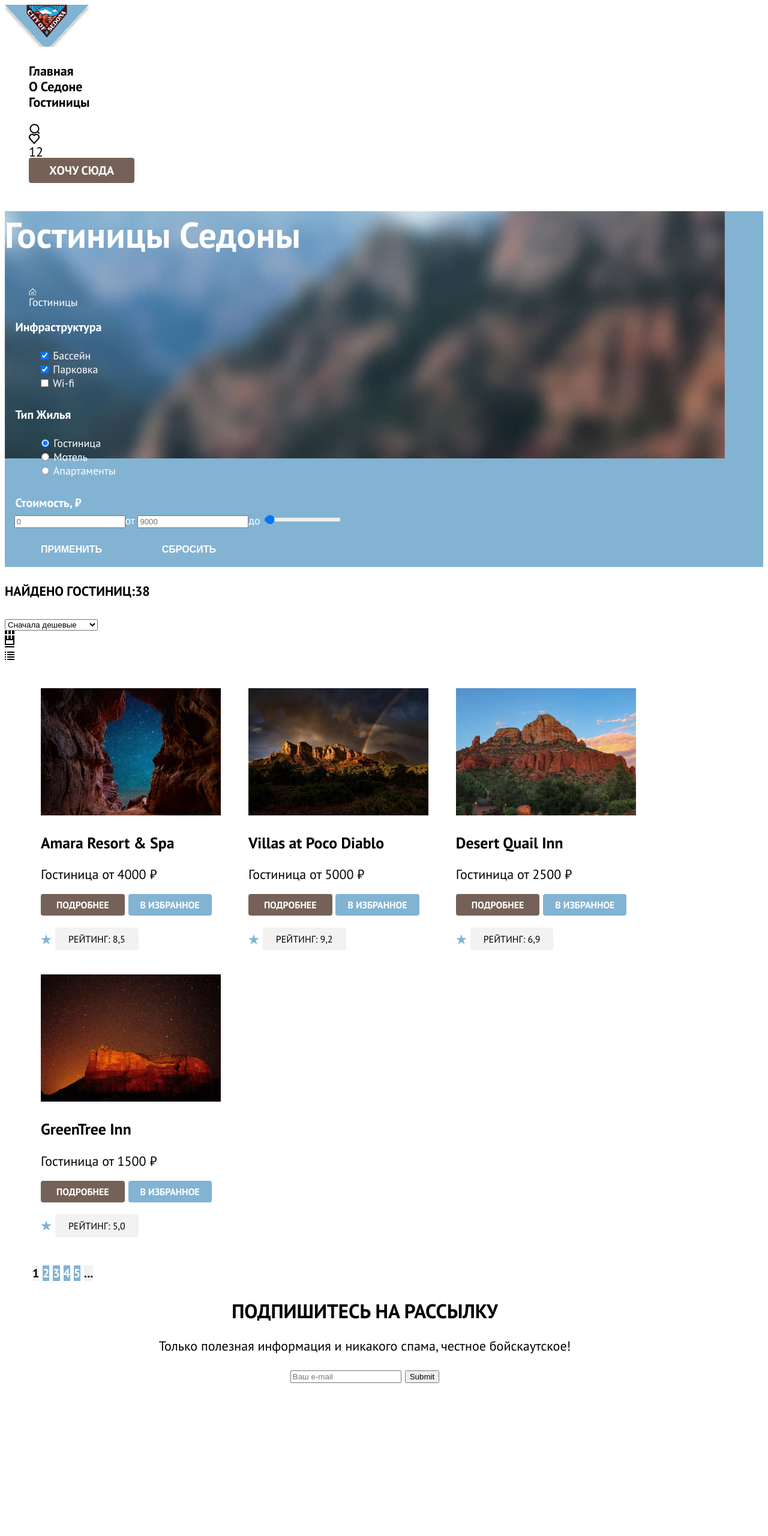
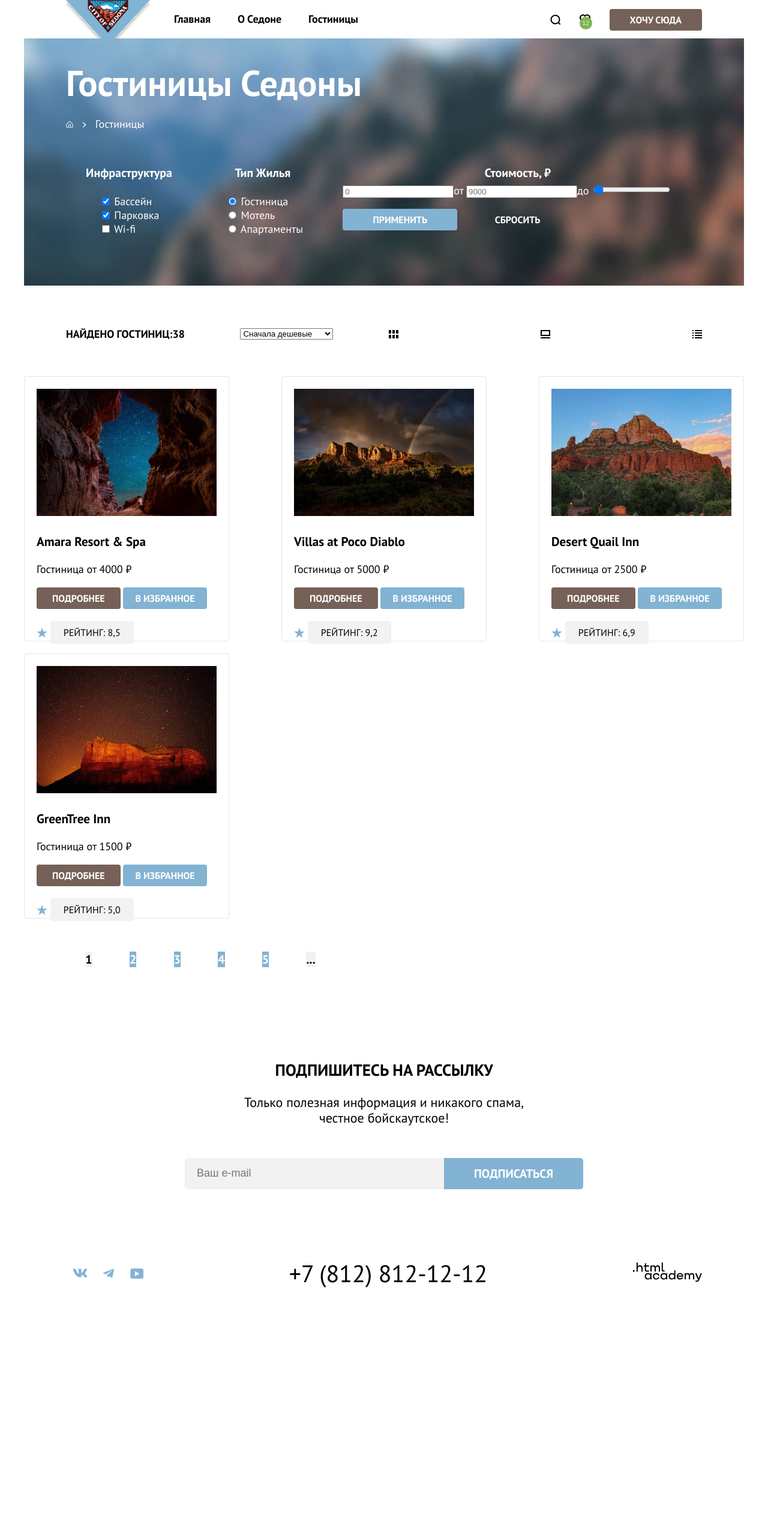
Before and after one commit to EugeneChepkasov/2306205-sedona-36, a plain HTML site: page catalog.html in a window 1280 px wide. Shown: the top 2560 px of the page at 60% size. After the commit the page ends 2182 px from the top, so only its background shows below. Drawn offline with Linux system fonts and the light colour scheme.

Commit message:
Сетки. Главная страница
Пока успел сделать только главную страницу. Застрял с каталогом, немного.

```diff
--- a/catalog.html
+++ b/catalog.html
@@ -55,13 +55,13 @@
               title="Мои избранные гостиницы в Седоне"
             >
               <span class="visually-hidden">Иконка избранного</span>
+              <span class="navigation-favorites-result">12</span>
             </a>
-            <span class="navigation-favorites-result">12</span>
           </li>
 
           <li class="navigation-item">
             <a
-              class="button"
+              class="button button-want"
               href="catalog.html"
               title="Поиск гостиницы в Седоне"
               >Хочу сюда
@@ -71,16 +71,21 @@
       </nav>
     </header>
 
+
     <main class="main-inner">
-      <!-- Cover Search -->
+
       <section class="cover-seach-hotels">
         <header class="inner-header">
           <h1 class="inner-cover-title">Гостиницы Седоны</h1>
 
           <ul class="breadcrumbs">
-            <li class="breadcrumbs-home">
+            <li class="breadcrumbs-icon">
               <a href="index.html" title="Главная" class="breadcrumbs-link">
+                <img src="images/icon-homepage.svg" width="12"  height="12" alt="Домой">
               </a>
+            </li>
+            <li class="breadcrumbs-icon">
+              <img src="images/pointer.svg" width="7px" height="10px">
             </li>
             <li class="breadcrumbs-item">
               <a class="breadcrumbs-link">Гостиницы</a>
@@ -88,6 +93,7 @@
           </ul>
         </header>
 
+      <!-- Cover Search -->
         <h2 class="visually-hidden">Выбрать гостиницы по параметрам</h2>
 
         <form
@@ -211,26 +217,31 @@
               Применить или сбросить фильтр
             </legend>
 
-            <button class="button-apply" type="submit">Применить</button>
-            <button class="button-reset" type="submit">Сбросить</button>
+            <button class="button button-apply" type="submit">Применить</button>
+            <button class="button button-reset" type="submit">Сбросить</button>
           </fieldset>
         </form>
       </section>
+
 
       <!-- Hotels Catalog. Search result -->
       <section class="hotels">
         <h2 class="visually-hidden">Подобрать подходящую гостиницу</h2>
 
         <header class="hotels-header">
-          <p class="common-title search-title">
+
+          <span class="search-title">
             Найдено гостиниц:<span class="search-result">38</span>
-          </p>
+          </span>
+
+
           <select class="hotels-select-control" aria-label="Сортировка">
             <option value="cheap">Сначала дешевые</option>
             <option value="expensive">Сначала дорогие</option>
             <option value="popular">Сначала популярные</option>
           </select>
 
+          <div class="sorting">
           <a class="cards" href="#">
             <span class="visually-hidden">Показать карточки</span>
           </a>
@@ -240,6 +251,7 @@
           <a href="#" class="cards-list">
             <span class="visually-hidden">Показать список</span>
           </a>
+          </div>
         </header>
 
         <ul class="hotels-list">
@@ -260,8 +272,8 @@
             </div>
 
             <div>
-              <a class="button-detailes" href="#">Подробнее</a>
-              <button class="button-favorites" name="favorites" type="button">
+              <a class="button button-detailes" href="#">Подробнее</a>
+              <button class="button button-favorites" name="favorites" type="button">
                 В избранное
               </button>
             </div>
@@ -287,8 +299,8 @@
             </div>
 
             <div>
-              <a class="button-detailes" href="#">Подробнее</a>
-              <button class="button-favorites" name="favorites" type="button">
+              <a class="button button-detailes" href="#">Подробнее</a>
+              <button class="button button-favorites" name="favorites" type="button">
                 В избранное
               </button>
             </div>
@@ -314,8 +326,8 @@
             </div>
 
             <div>
-              <a class="button-detailes" href="#">Подробнее</a>
-              <button class="button-favorites" name="favorites" type="button">
+              <a class="button button-detailes" href="#">Подробнее</a>
+              <button class="button button-favorites" name="favorites" type="button">
                 В избранное
               </button>
             </div>
@@ -341,8 +353,8 @@
             </div>
 
             <div>
-              <a class="button-detailes" href="#">Подробнее</a>
-              <button class="button-favorites" name="favorites" type="button">
+              <a class="button button-detailes" href="#">Подробнее</a>
+              <button class="button button-favorites" name="favorites" type="button">
                 В избранное
               </button>
             </div>
@@ -352,6 +364,8 @@
           </li>
         </ul>
 
+
+       <!-- Subscribe -->
         <ul class="pagination">
           <li class="pagination-item">
             <a class="pagination-link pagination-prev pagination-disabled">
@@ -388,8 +402,9 @@
       <section class="subscribe-white">
         <h2 class="common-title">Подпишитесь на рассылку</h2>
         <p class="common-paragraf">
-          Только полезная информация и никакого спама, честное бойскаутское!
+          Только полезная информация и никакого спама, <br>честное бойскаутское!
         </p>
+
         <form
           action="https://echo.htmlacademy.ru/courses"
           method="post"
@@ -399,9 +414,9 @@
             type="email"
             name="email"
             placeholder="Ваш e-mail"
-            class="field-email"
+            class="field-email grey-field"
           />
-          <input type="submit" />
+          <input type="submit" class="button subscribe-button" value="Подписаться"/>
         </form>
       </section>
     </main>
--- a/styles/styles.css
+++ b/styles/styles.css
@@ -14,29 +14,38 @@
   font-display: swap;
 }
 
+html {
+  height: 100%;
+}
 
 body {
+  display: flex;
+  flex-direction: column;
+  align-items: center;
+  min-height: 100%;
   font-family: "PT Sans", sans-serif;
-  font-size: 22px;
-  line-height: 26px;
+  font-size: 18px;
+  line-height: 21px;
   color: #000000;
   background-color: #ffffff;
+  margin: 0 auto;
 }
 
 
 .button {
+  font-family: "PT Sans", sans-serif;
   text-decoration: none;
   text-transform: uppercase;
   text-align: center;
   font-style: normal;
   font-weight: 700;
-  font-size: 20px;
-  line-height: 36px;
+  font-size: 16px;
+  line-height: 20px;
   color: #ffffff;
-  background-color: #756157;
-  padding: 8px 34px 8px 34px;
   border-radius: 4px;
+  border: none;
 }
+
 
 .common-title {
   font-style: normal;
@@ -51,34 +60,65 @@ body {
   font-style: normal;
   font-weight: 400;
   text-align: center;
+  font-size: 22px;
+  line-height: 26px;
 }
 
 
 
 /* Main Page Common */
-.item-title {
-  font-style: normal;
-  font-weight: 700;
-  font-size: 24pх;
-  line-height: 28px;
-  text-transform: uppercase;
-  text-align: center;
-}
-
-.item-description {
-  font-size: 18px;
-  line-height: 21px;
-  text-align: center;
-}
 
 .white {
   color: #ffffff;
 
 }
 
+.main-index {
+  flex-grow: 1;
+  width: 1200px;
+  display: flex;
+  flex-direction: column;
+}
 
 
 /* Header */
+
+.main-header {
+  display: flex;
+  width: 1200px;
+  height: 64px;
+  margin: 0 auto;
+}
+
+.logo-header {
+margin: 0 40px 0 70px;
+height: 70px;
+width: 140px;
+border: 0;
+}
+
+.navigation {
+  display: flex;
+  width: 880px;
+}
+
+.navigation-list {
+  display: flex;
+  width: 307px;
+  align-items: center;
+  justify-content: space-between;
+  margin: 0;
+  padding: 0;
+}
+
+.navigation-user {
+  display: flex;
+  width: 254px;
+  margin: 0 0 0 auto;
+  align-items: center;
+  justify-content: space-between;
+}
+
 .navigation-item {
   list-style-type: none;
 }
@@ -110,52 +150,236 @@ body {
   display: block;
 }
 
+.navigation-favorites-result {
+  background-color: #7DB54F;
+  border-radius: 50%;
+  width: 20px;
+  height: 20px;
+  font-size: 10px;
+  line-height: 10px;
+  font-style: normal;
+  font-weight: 400;
+  color: #ffffff;
+  text-align: center;
+  padding: 4px 5px 4px 5px;
+}
+
+
+
+.button-want {
+  background-color: #756157;
+  padding: 8px 34px 8px 34px;
+  }
+
 
 /* Main page cover (Hero Block) */
+
 .index-cover {
   background-image: url("../images/cover-background.jpg");
   background-size: 1200px 485px;
   background-repeat: no-repeat;
   background-color: #83B3D3;
+  margin: 0 auto;
   width: 1200px;
   height: 485px;
-  text-align: center;
+  display: flex;
+  flex-direction: column;
+  align-items: center;
 }
 
 .index-cover-welcome {
-  padding: 52px;
+  width: 456px;
+  height: 351px;
+  padding-top: 52px;
+  margin: 0 auto;
+  flex-grow: 1;
+}
+
+.cover-stairs {
+  width: 1200px ;
+  height: 57px;
+  margin: 0 auto;
 }
 
 
+
+/* Advantages */
+
+.advantages-list {
+  display: flex;
+  width: 1200px;
+  flex-wrap: wrap;
+  padding: 0;
+  justify-content: flex-start;
+  margin: 0 auto;
+  list-style-type: none;
+}
+
+.img-advantages {
+  width: 800px;
+  height: 384px;
+  margin: 0 auto;
+}
+
+.advantages-item {
+  display: flex;
+  flex-direction: column;
+  width: 400px;
+  height: 384px;
+  align-items: center;
+  justify-content: center;
+  margin: 0 auto;
+}
+
+
+.side-advantages {
+  background-color: #82B3D3;
+}
+
+.blue-background {
+  background-color: #83B3D31F;
+}
+
+.darkblue-background {
+  background-color: #83B3D333;
+}
+
+
+.advantages-separator {
+  text-align: center;
+  size: 2px;
+  width: 60px;
+  color: #000000;
+}
+
+
+.item-title {
+  font-style: normal;
+  font-weight: 700;
+  font-size: 24pх;
+  line-height: 28px;
+  text-transform: uppercase;
+  text-align: center;
+  width: 150px;
+}
+
+.item-description {
+  text-align: center;
+  width: 230px;
+}
+
+
+
+/* Services */
+
+.come-to-sedona {
+  padding-top: 64px;
+  padding-bottom: 64px;
+}
+
+.services-list {
+    display: flex;
+    width: 1200px;
+    flex-wrap: wrap;
+    padding: 0;
+    justify-content: flex-start;
+    margin: 0 auto;
+    list-style-type: none;
+  }
+
+.services-item {
+  display: flex;
+  flex-direction: column;
+  width: 400px;
+  height: 385px;
+  align-items: center;
+  justify-content: center;
+  margin: 0 auto;
+}
+
+
+
+/* Interested */
+
+.interested {
+  text-align: center;
+  margin: 0;
+  background-color: #ffffff;
+  width: 1200px;
+  height: 223px;
+  padding-top: 96px;
+  padding-bottom: 96px;
+}
+
+.button-interested {
+  display: inline-block;
+  background-color: #756157;
+  font-size: 20px;
+  line-height: 36px;
+  padding: 8px 50px 8px 50px;
+  margin-top: 54px;
+}
+
+
+
+
+
 /* Search page cover */
+
+.main-inner {
+  flex-grow: 1;
+  width: 1200px;
+  display: flex;
+  flex-direction: column;
+}
+
+.cover-seach-hotels {
+  background-image: url("../images/background-search.jpg");
+  background-repeat: no-repeat;
+  background-size: 1200px 412px;
+  background-color: #756157;
+  color: #ffffff;
+  line-height: 23px;
+  font-weight: 400;
+  width: 1200px;
+  height: 412px;
+  margin: 0 auto;
+}
+
+.inner-header {
+  padding-left: 70px;
+}
+
 .inner-cover-title {
 font-size: 60px;
 line-height: 78px;
 font-weight: 700;
 color: #ffffff;
-}
-
-
-.cover-seach-hotels {
-background-image: url("../images/background-search.jpg");
-background-repeat: no-repeat;
-background-size: 1200px 412px;
-background-color: #83B3D3;
-color: #ffffff;
-font-size: 18px;
-line-height: 23px;
-font-weight: 400;
+margin: 35px 0 8px 0;
 }
 
 .breadcrumbs {
   list-style-type: none;
+  padding: 0;
 }
 
-.breadcrumbs-home {
-  background-image: url("../images/icon-homepage.svg");
-  background-repeat: no-repeat;
-  width: 12px;
-  height: 12px;
+.breadcrumbs-icon {
+  display: inline-block;
+  padding-right: 10px;
+}
+
+.breadcrumbs-item {
+  display: inline;
+}
+
+.catalog-filter {
+  padding-left: 70px;
+  padding-top: 40px;
+  display: flex;
+  flex-direction: column;
+  flex-wrap: wrap;
+  width: 1060px;
+  height: 160px;
 }
 
 .catalog-filter-list {
@@ -166,98 +390,71 @@ font-weight: 400;
   font-weight: 700;
   font-size: 20px;
   line-height: 24px;
+  padding: 0;
+  margin: 0 auto;
 }
 
 .catalog-filter fieldset{
   border: none;
 }
 
+.catalog-filter-item {
+  padding: 0;
+  margin: 0 auto;
+}
+
 .button-apply {
-  text-decoration: none;
-  text-transform: uppercase;
-  text-align: center;
-  font-style: normal;
-  font-weight: 700;
-  font-size: 16px;
-  line-height: 20px;
-  color: #ffffff;
   background-color: #82B3D3;
-  border: none;
   width: 191px;
   height: 36px;
 }
 
 .button-reset {
-  text-decoration: none;
-  text-transform: uppercase;
-  text-align: center;
-  font-style: normal;
-  font-weight: 700;
-  font-size: 16px;
-  line-height: 20px;
-  color: #ffffff;
   background-color: #82b2d300 ;
-  border: none;
   width: 191px;
   height: 36px;
 }
 
 
 
-/* Advantages */
-.advanages-item {
-  list-style-type: none;
+/* Catalog */
+
+.hotels-header {
+  display: flex;
+  justify-content: space-between;
+  align-items: center;
+  padding: 56px 70px 46px 70px;
+  margin: 0 auto;
+  width: 1060px;
+  height: 49px;
 }
 
-.left-img-advanages,
-.right-img-advanages {
-  background-color: #83B3D3;
-}
-
-.left-side-advanages,
-.right-side-advanages {
-  background-color: #83B3D31F;
-}
-
-.center-advanages {
-  background-color: #83B3D333;
-}
-
-.advantages-separator {
-  text-align: center;
-  size: 2px;
-  width: 60px;
-  color: #000000;
+.sorting {
+  display: flex;
+  justify-content: space-between;
+  align-items: center;
+  width: 522px;
 }
 
 
-/* Services */
-.services-list {
-  list-style-type: none;
-}
-
-.housing {
-  background-image: url("../images/icon-housing.svg");
-  background-repeat: no-repeat;
-  background-position: 50% 50%;
-}
-
-.food {
-  background-image: url("../images/icon-food.svg");
-  background-repeat: no-repeat;
-  background-position: 50% 50%;
-}
-
-.souvenir {
-  background-image: url("../images/icon-souvenir.svg");
-  background-repeat: no-repeat;
-  background-position: 50% 50%;
+.hotels-list {
+  list-style: none;
+  display: flex;
+  width: 1200px;
+  justify-content: space-between;
+  flex-wrap: wrap;
+  margin: 0 auto;
+  padding: 0;
 }
 
 
-/* Catalog */
-.search-title {
-  text-align: left;
+.hotel-card {
+  width: 300px;
+  height: 400px;
+  border: 1px solid #E6E6E6;
+  padding: 20px;
+  margin: 0 0 20px 0;
+  border-radius: 4px;
 }
 
 
@@ -285,12 +482,6 @@ font-weight: 400;
   display: inline-block;
 }
 
-.hotel-card {
-  list-style-type: none;
-  display: inline-block;
-  padding: 20px;
-}
-
 
 .hotel-card-link {
   font-style: normal;
@@ -302,45 +493,36 @@ font-weight: 400;
   color: #000000;
 }
 
+.search-title {
+  font-style: normal;
+  font-weight: 700;
+  font-size: 30pх;
+  line-height: 36px;
+  text-transform: uppercase;
+  text-align: left;
+}
+
+.hotel-card-description {
+  margin-top: 20px;
+  margin-bottom: 20px;
+}
+
 .hotel-card-description b {
   font-style: normal;
   font-weight: 400;
   font-size: 18pх;
   line-height: 21px;
-  margin-top: 20px;
 }
 
 .button-detailes {
-  text-decoration: none;
-  text-transform: uppercase;
-  text-align: center;
-  font-style: normal;
-  font-weight: 700;
-  font-size: 16px;
-  line-height: 20px;
-  color: #ffffff;
   background-color: #756157;
-  border: none;
   padding: 8px 26px 8px 26px;
-  border-radius: 4px;
   margin-top: 20px;
 }
 
 .button-favorites {
-  font-family: "PT Sans", sans-serif;
-  text-decoration: none;
-  text-transform: uppercase;
-  text-align: center;
-  font-style: normal;
-  font-weight: 700;
-  font-size: 16px;
-  line-height: 20px;
-  color: #ffffff;
   background-color: #82B3D3;
-  border: none;
   padding: 8px 20px 8px 20px;
-  border-radius: 4px;
-  margin-top: 20px;
   display: inline-block;
 }
 
@@ -378,31 +560,82 @@ vertical-align: middle;
 
 /* Subscribe */
 .subscribe {
+  display: block;
   background-image: url("../images/background-subscribe.jpg");
   background-repeat: no-repeat;
   background-color: #83B3D3;
+  color: #ffffff;
   width: 1200px;
-  height: 415px;
+  height: 223px;
+  margin: 0 auto;
+  text-align: center;
+  padding-top: 96px;
+  padding-bottom: 96px;
+}
+
+
+.subscribe-white {
+  display: block;
+  background-color: #ffffff;
+  color:#000000;
+  width: 1200px;
+  height: 223px;
+  margin: 0 auto;
+  text-align: center;
+  padding-top: 96px;
+  padding-bottom: 96px;
+}
+
+
+.subscribe-button {
+  background-color: #82B3D3;
+  font-size: 20px;
+  line-height: 36px;
+  padding: 8px 50px 8px 50px;
+  border-radius: 0 5px 5px 0;
 }
 
 .subscribe-form {
-  text-align: center;
+  display: flex;
+  width: 664px;
+  height: 52px;
+  margin: 0 auto;
+  margin-top: 54px;
+  font-family: "PT Sans", sans-serif;
+  text-decoration: none;
+  border: 0;
+  justify-content: center;
+
 }
 
-.subscribe-white {
-  background-color: #ffffff;
-  width: 1200px;
-  height: 415px;
+
+.field-email {
+  height: 52px;
+  padding: 0 0 0 20px;
+  border: 0;
+  flex-grow: 1;
+  border-radius: 5px 0 0 5px;
+  font-size: 18px;
+  line-height: 24px;
 }
 
+.grey-field {
+  background-color: #F2F2F2;
+}
 
 
 /* Pagination */
 
-.pagination-item {
-  text-decoration: none;
-  display: inline-block;
+.pagination {
+  list-style: none;
+
+  display: flex;
+  width: 508px;
+  height: 60px;
+  justify-content: space-between;
+  align-items: center;
 }
+
 
 .pagination-link {
   text-transform: uppercase;
@@ -424,8 +657,21 @@ vertical-align: middle;
 
 
 /* Footer */
+
+.main-footer {
+  display: flex;
+  width: 1200px;
+  height: 120px;
+  justify-content: space-between;
+  align-items: center;
+}
+
 .footer-social-list {
   list-style-type: none;
+  display: flex;
+  width: 118px;
+  justify-content: space-between;
+  padding: 0 0 0 81px;
 }
 
 .vk {
@@ -462,9 +708,9 @@ color: #000000;
 text-align: center;
 }
 
-
-
-
+.logo-htmlacademy {
+  padding: 0 70px 0 0;
+}
 
 
 
```
Also changed, not shown: index.html (+77 -47 lines), images/pointer.svg (added).
